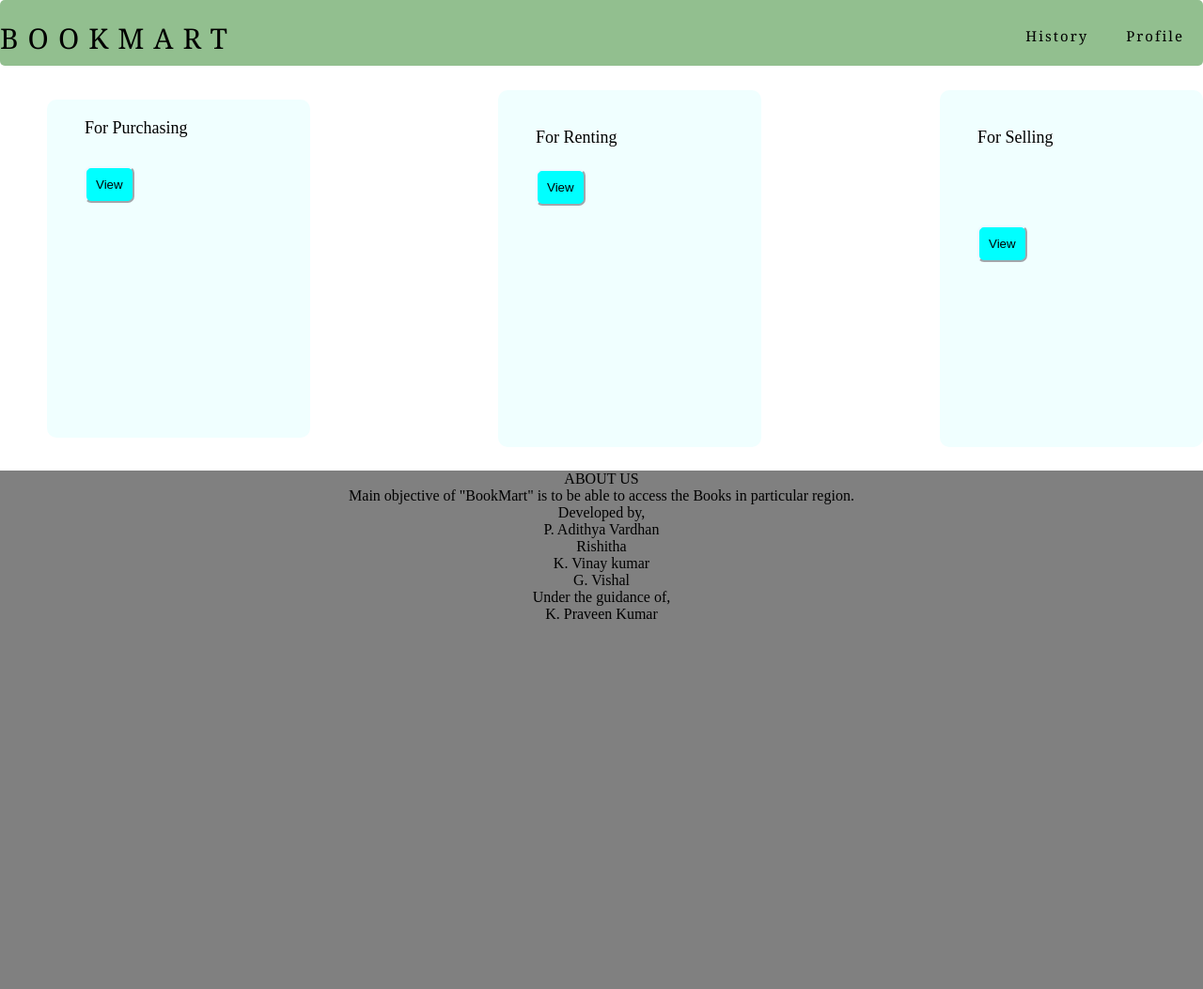
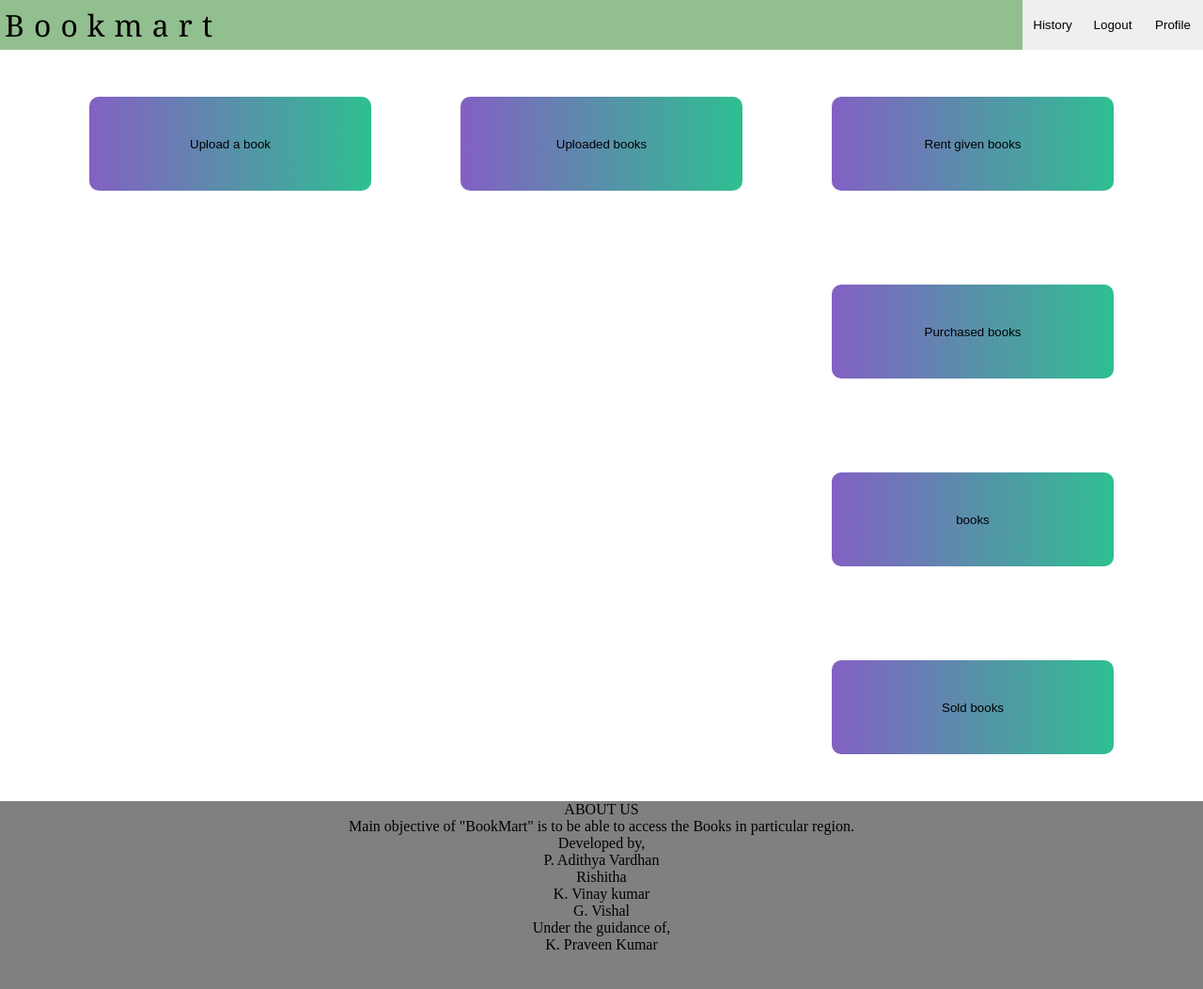
Before and after one commit to adi-1806/BookMart, a Django app: page /UserHome in a window 1280 px wide. Shown: the whole page at 94% size. Before the commit the page ends 659 px from the top, so only its background shows below. Run offline with Django 3.2, Linux system fonts and the light colour scheme; the visitor is signed in with stand-in values (Sample User, id 1).

Commit message:
user home

```diff
--- a/Book/static/Book/userhome.css
+++ b/Book/static/Book/userhome.css
@@ -2,113 +2,55 @@
     margin:0;
     padding:0;
 }
+
 .navi{
-    height: 50px;
     background-color: #92bf8f;
+    overflow: hidden;
     text-align: center;
+    display: flex;
+}
+.navi h1 {
+    text-align: left;
     letter-spacing: 10px;
-    border-radius: 5px;
-    font-size: 30px;
     font-weight:500;
     font-family:Georgia, 'Times New Roman', Times, serif;
-    padding-top: 20px;
+    padding: 5px;
+}
+.logo {
+    flex-grow: 100;
+}
+.navi button {
+    float: right;
+    color: black;
+    border: transparent;
+    flex-basis: 5%;
+}
+.navi button:hover {
+    background-color: #006449;
+    color: beige;
+}
+.librarian-books {
     display: flex;
-    justify-content: space-between;
+    justify-content: space-evenly;
+    width: 100%;
 }
-.navi li{
-    font-size: 15px;
-    padding-top: 8px;
-    letter-spacing: 0;
-    display:flex;
+.box-1 button {
+    border: transparent;
+    background-color: #8360c3; /* For browsers that do not support gradients */
+    background-image: linear-gradient(to right, #8360c3, #2ebf91);
+    height: 100px;
+    width: 300px;
+    display: inline-block;
+    margin-top: 50px;
+    margin-bottom: 50px;
+    border-radius: 10px;
 }
-.navi .navibar{
-    justify-content: right;
-    display: flex;
-}
-.navi .navibar .history{
-    padding-right: 40px;
-    text-decoration: none;
-    color: black;
-}
-.navi .navibar .profile{
-    padding-right: 20px;
-}
-a{
-    color:black;
-    text-decoration:none;
-    letter-spacing: 2px;
-}
-
-.box{
-    display: flex;
-    align-items: center;
-    justify-content:  space-between;
-    background-color: white;
-    padding-top: 2%;
-    padding-bottom: 2%;
-}
-.purchase{
-    margin-left: 50px;
-    margin-right: 30px;
-
-}
-.purchase .block{
-    padding:40px;
-    padding-top:20px;
-    height: 300px;
-    width:200px;
-    border-radius: 10px;
-    border-color: aqua;
-    background-color: azure;
-    font-size: large;
-}
-.rent{
-    margin-right: 50px;
-    margin-left: 30px;
-}
-.rent .block{
-    padding:40px;
-    height:300px;
-    width:200px;
-    border-radius: 10px;
-    border-color: aqua;
-    background-color: azure;
-    font-size: large;
-}
-.sell .block{
-    padding:40px;
-    height:300px;
-    width:200px;
-    border-radius: 10px;
-    border-color: aqua;
-    background-color: azure;
-    font-size:large
-
-
+.librarian-books button:hover {
+   color: beige;
+   font-size: large;
 }
 .footer{
     text-align: center;
     background-color: grey;
-    height:500px;
+    height:200px;
 }
-.purchase button{
-    padding:10px;
-    background-color: aqua;
-    border-color: aliceblue;
-    border-radius: 7px;
-    margin-top: 30px;
-}
-.rent button{
-    padding:10px;
-    background-color: aqua;
-    border-color: aliceblue;
-    border-radius: 7px;
-    margin-top: 23px;
-}
-.sell button{
-    padding:10px;
-    background-color: aqua;
-    border-color: aliceblue;
-    border-radius: 7px;
-    margin-top: 41px;
-}
--- a/Book/templates/Book/Bookstorehome.html
+++ b/Book/templates/Book/Bookstorehome.html
@@ -22,7 +22,7 @@
             <div class="box-1"><button type="button" onclick="location.href='uploadbook.html'">Upload a book</button></div>
             <div class="box-1"><button type="button" onclick="location.href='librarian-uploadedbooks.html'">Uploaded books</button></div>
             <div class="box-1"><button type="button" onclick="location.href='librarian-rent-given-books.html'">Rent given books</button>
-            <div class="box-1"><button type="button" onclick="location.href='librarian-rent-given-books.html'">Purchased books</button></div>
+            <div class="box-1"><button type="button" onclick="location.href='librarian-books-books.html'">Sold books</button></div>
         </div>
     </div>
 
--- a/Book/templates/Book/Userhome.html
+++ b/Book/templates/Book/Userhome.html
@@ -12,42 +12,21 @@
     <form method="POST">
         {% csrf_token %}
         <div class="navi">
-            BOOKMART
-            <div class="navibar">
-                <li class="history"> <a href="">History</a></li>
-                <li class="profile"> <a href=""> Profile</a></li>
+            <div class="logo"><h1> Bookmart</h1></div>
+            <button type='button' onclick="">History</button>
+            <button type='button' onclick="location.href='homepage.html'">Logout</button>
+            <button type='button' onclick="">Profile</button>
+        </div>
+        <div class="options">
+            <div class="librarian-books">
+                <div class="box-1"><button type="button" onclick="location.href='uploadbook.html'">Upload a book</button></div>
+                <div class="box-1"><button type="button" onclick="location.href='librarian-uploadedbooks.html'">Uploaded books</button></div>
+                <div class="box-1"><button type="button" onclick="location.href='librarian-rent-given-books.html'">Rent given books</button>
+                <div class="box-1"><button type="button" onclick="location.href='librarian-books-books.html'">Purchased books</button></div>
+                <div class="box-1"><button type="button" onclick="location.href='librarian-books-books.html'">books</button></div>
+                <div class="box-1"><button type="button" onclick="location.href='librarian-books-books.html'">Sold books</button></div>
             </div>
         </div>
-        <div class="box">
-            <div class="purchase">
-                <div class="block">
-                    For Purchasing
-                    <br> <button>
-                        View
-                    </button>
-                </div>
-            </div>
-
-            <div class="rent">
-                <div class="block">
-                    For Renting
-                    <br> <button>
-                        View
-                    </button>
-                </div>
-            </div>
-            <div class="sell">
-                <div class="block">
-                    For Selling
-                    <br>
-                    <br>
-                    <br> <button>
-                        View
-                    </button>
-                </div>
-            </div>
-        </div>
-    </form>
     <div class="footer">
         <div class="title">
             ABOUT US
@@ -61,6 +40,6 @@
         <br> Under the guidance of,
         <br> K. Praveen Kumar
     </div>
-
+</form>
 </body>
 </html>
```
